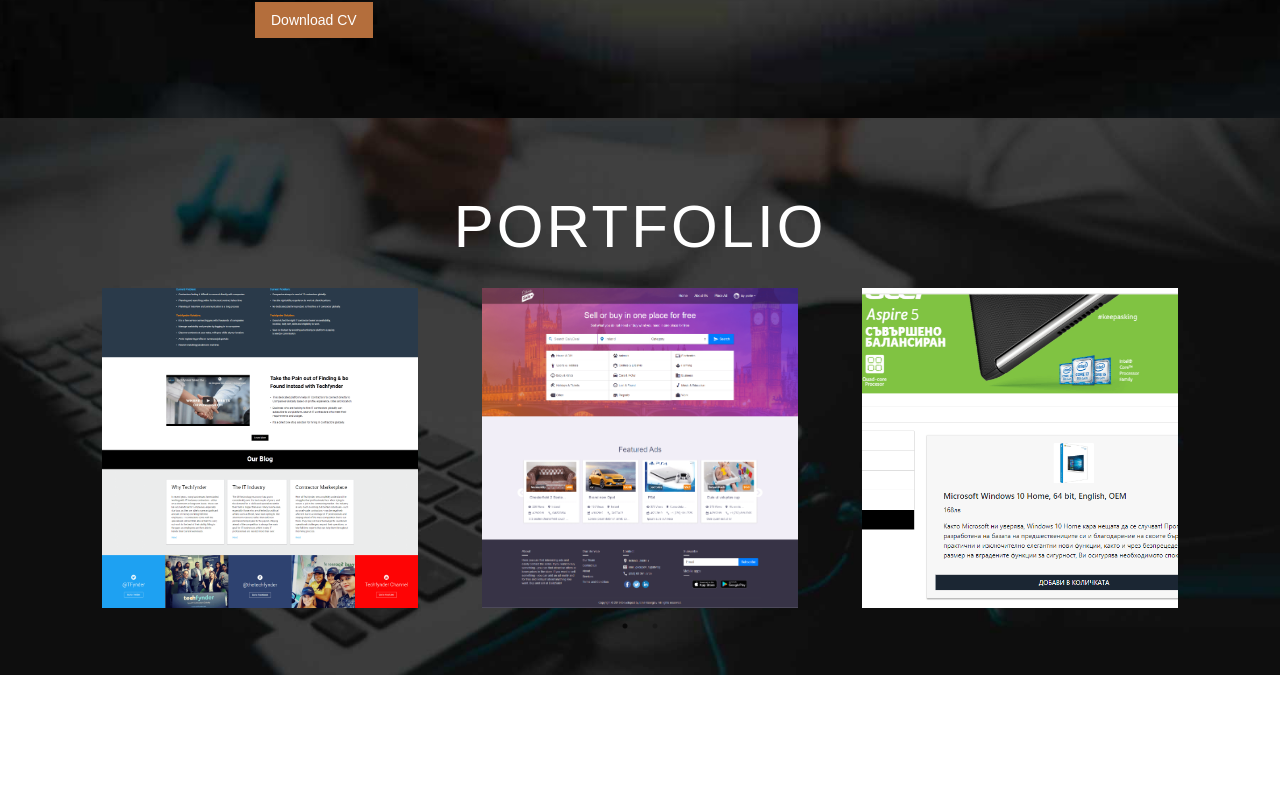
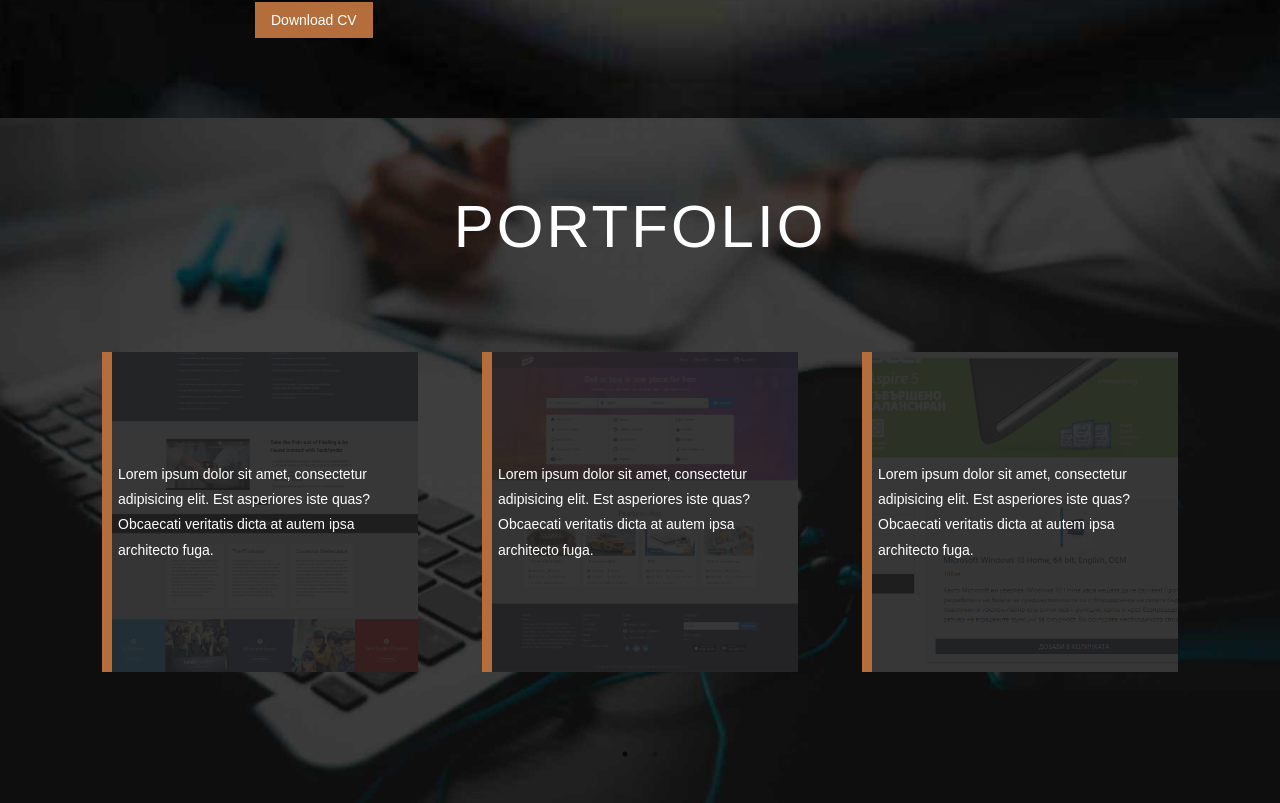
Before and after one commit to EmilGeorgievIT/Portfolio, a React (Create React App) app: page / in a window 1280 px wide. Shown: the part 2990-3793 px from the top of the page. Before the commit the page ends 3665 px from the top, so only its background shows below. Built offline with nearby package versions, Linux system fonts and the light colour scheme.

Commit message:
Add slider overlay

```diff
--- a/src/components/Portfolio/Portfolio.jsx
+++ b/src/components/Portfolio/Portfolio.jsx
@@ -55,22 +55,62 @@ export default class Portfolio extends Component {
                     <div className="section__body">
                         <Slider className='slider-portfolio' {...settings}>
                             <div className="slider__slide">
-                                <div style={backgroundImages.techfynder} className="slider__image">
+                                <div className="slider__inner">
+                                    <div style={backgroundImages.techfynder} className="slider__image">
+                                    </div>
+
+                                    <div className="slider__overlay">
+                                        <div className="slider__overlay-content">
+                                            <p>
+                                                Lorem ipsum dolor sit amet, consectetur adipisicing elit. Est asperiores iste quas? Obcaecati veritatis dicta at autem ipsa architecto fuga.
+                                            </p>
+                                        </div>
+                                    </div>
                                 </div>
                             </div>
 
                             <div className="slider__slide">
-                                <div style={backgroundImages.dailySale} className="slider__image">
+                                <div className="slider__inner">
+                                    <div style={backgroundImages.dailySale} className="slider__image">
+                                    </div>
+
+                                    <div className="slider__overlay">
+                                        <div className="slider__overlay-content">
+                                            <p>
+                                                Lorem ipsum dolor sit amet, consectetur adipisicing elit. Est asperiores iste quas? Obcaecati veritatis dicta at autem ipsa architecto fuga.
+                                            </p>
+                                        </div>
+                                    </div>
                                 </div>
                             </div>
 
                             <div className="slider__slide">
-                                <div style={backgroundImages.eMart} className="slider__image">
+                                <div className="slider__inner">
+                                    <div style={backgroundImages.eMart} className="slider__image">
+                                    </div>
+
+                                    <div className="slider__overlay">
+                                        <div className="slider__overlay-content">
+                                            <p>
+                                                Lorem ipsum dolor sit amet, consectetur adipisicing elit. Est asperiores iste quas? Obcaecati veritatis dicta at autem ipsa architecto fuga.
+                                            </p>
+                                        </div>
+                                    </div>
                                 </div>
                             </div>
 
                             <div className="slider__slide">
-                                <div style={backgroundImages.testtriangle} className="slider__image">
+                                <div className="slider__inner">
+                                    <div style={backgroundImages.testtriangle} className="slider__image">
+                                    </div>
+
+                                    <div className="slider__overlay">
+                                        <div className="slider__overlay-content">
+                                            <p>
+                                                Lorem ipsum dolor sit amet, consectetur adipisicing elit. Est asperiores iste quas? Obcaecati veritatis dicta at autem ipsa architecto fuga.
+                                            </p>
+                                        </div>
+                                    </div>
                                 </div>
                             </div>
                         </Slider>
--- a/src/components/Portfolio/Portfolio.scss
+++ b/src/components/Portfolio/Portfolio.scss
@@ -14,11 +14,41 @@
         @include section-background-image;
     }
     .slider-portfolio {
+        & {
+            padding: 4rem 0;
+        }
         .slider__slide {
             padding: 0 2rem;
         }
         .slick-slide {
             height: 100%;
+        }
+        .slider__inner {
+            position: relative;
+        }
+        .slider__inner:after {
+            content: '';
+            position: absolute;
+            background-color: $space;
+            width: 10px;
+            left: 0;
+            top: 0;
+            height: 100%;
+            z-index: 10;
+        }
+        .slider__overlay {
+            position: absolute;
+            left: 0;
+            top: 0;
+            width: 100%;
+            height: 100%;
+            display: flex;
+            justify-content: center;
+            align-items: center;
+            background-color: rgba(34, 34, 34, 0.9);
+            opacity: 1;
+            padding: 1rem;
+            color: $white;
         }
         .slider__image {
             width: 100%;
```
